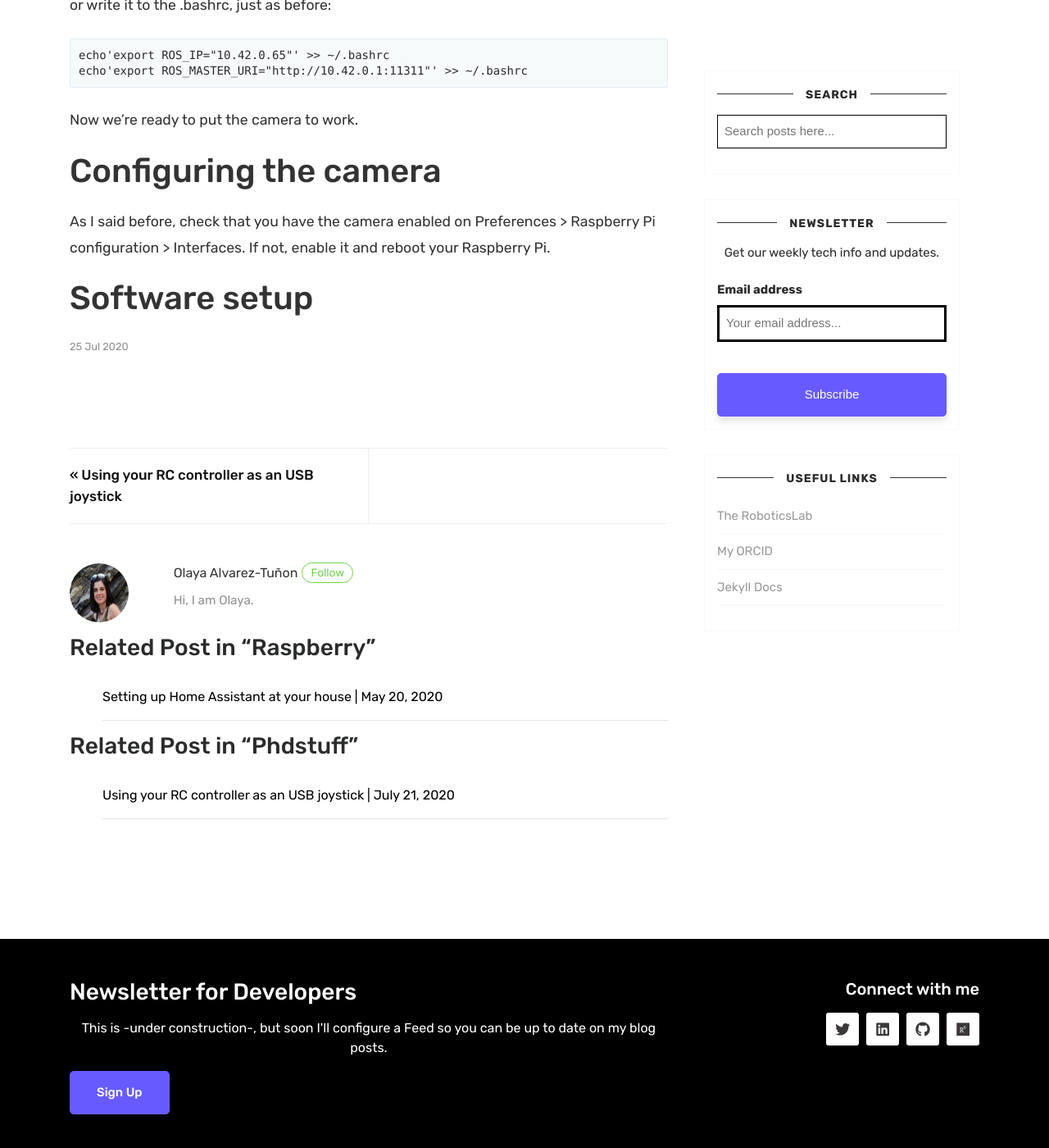
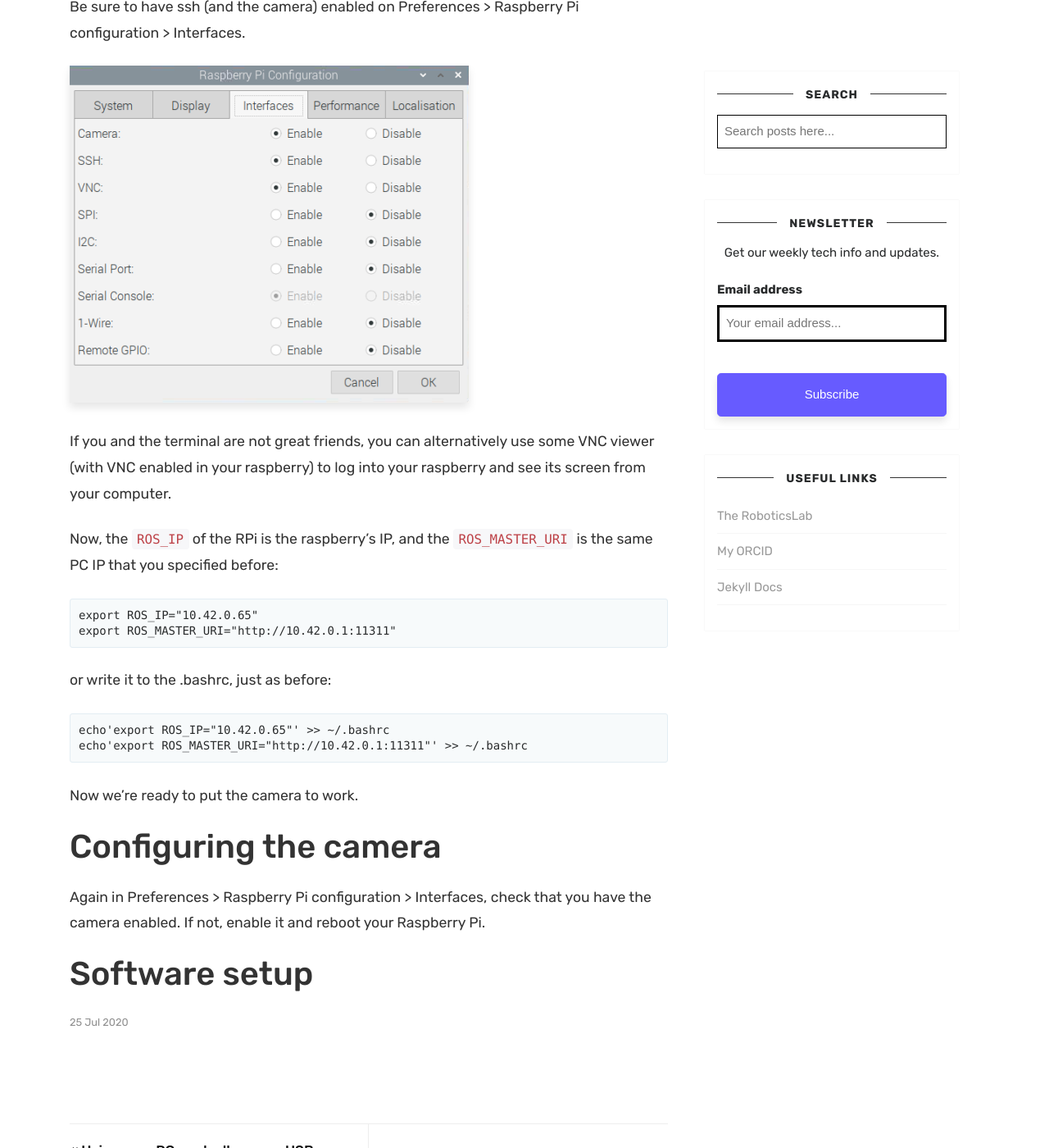
Before and after one commit to olayasturias/olayasturias.github.io, a Jekyll site: the page built from _posts/2020-07-25-rpi-cam-ros.md, in a window 1280 px wide and 1400 px high, scrolled down 2519 px. Shown: the whole window at 82% size. Built offline with Jekyll 4.4.1, drawn with Linux system fonts in a browser that asks for light colours; nearby versions of some CDN libraries; comment, search, counter and statistics services are not loaded.

Commit message:
Update 2020-07-25-rpi-cam-ros.md

```diff
--- a/_posts/2020-07-25-rpi-cam-ros.md
+++ b/_posts/2020-07-25-rpi-cam-ros.md
@@ -70,6 +70,9 @@ Be sure to have ssh (and the camera) enabled on Preferences > Raspberry Pi confi
 
 ![](https://raw.githubusercontent.com/olayasturias/olayasturias.github.io/master/assets/images/rpi-cam-ros/interfaces.PNG)
 
+If you and the terminal are not great friends, you can alternatively use some
+VNC viewer (with VNC enabled in your raspberry) to log into
+your raspberry and see its screen from your computer.
 
 Now, the `ROS_IP` of the RPi is the raspberry's IP, and the `ROS_MASTER_URI` is the
 same PC IP that you specified before:
@@ -87,8 +90,8 @@ Now we're ready to put the camera to work.
 
 # Configuring the camera
 
-As I said before, check that you have the camera enabled on
-Preferences > Raspberry Pi configuration > Interfaces. If not, enable it and reboot
+Again in Preferences > Raspberry Pi configuration > Interfaces,
+check that you have the camera enabled. If not, enable it and reboot
 your Raspberry Pi.
 
 
```
Also changed, not shown: other parts of _posts/2020-07-25-rpi-cam-ros.md (+1 -1 lines).
